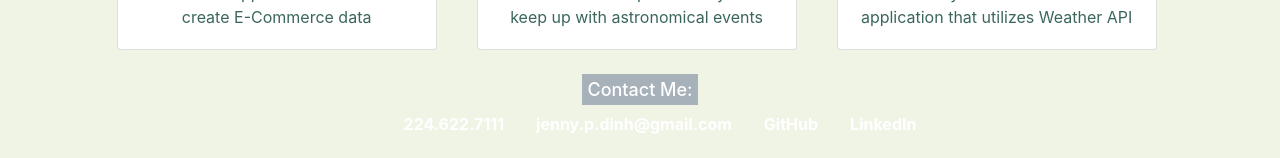
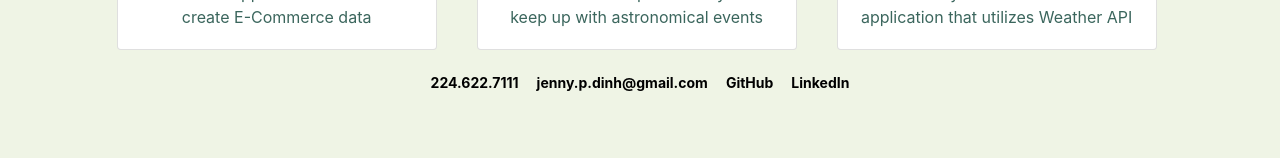
Before and after one commit to jdinh3/react-portfolio, a React (Create React App) app: page /work in a window 1280 px wide. Shown: the part 717-875 px from the top of the page. After the commit the page ends 836 px from the top, so only its background shows below. Built offline with nearby package versions, Linux system fonts and the light colour scheme.

Commit message:
footer style updates

```diff
--- a/src/components/Footer.css
+++ b/src/components/Footer.css
@@ -1,31 +1,19 @@
 h3 {
-    color: rgb(255, 255, 255);
     text-align: center;
 }
 
-h3 span {
-    background-color: rgba(5, 26, 90, 0.308);
-    padding: 5px;
-    font-size: 18px;
-
-}
-
 .footer ul {
-    display: flex;
     list-style-type: none;
-    justify-content: center;
-    justify-self: center;
-    align-self: center;
     align-items: space-between;
     flex-shrink: 0;
-    padding-bottom: 25px;
+    gap: 18px;
+    padding: 0 20px 25px 20px;
 }
 
 .footer li a {
-    color: rgb(255, 255, 255);
-    font-size: 16px;
+    font-size: 14px;
     font-weight: bold;
-    padding: 16px;
+    color: black;
 }
 
 .footer {
@@ -35,3 +23,11 @@ h3 span {
     margin-left: auto;
     margin-right:auto;
 }
+
+@media (min-width: 768px) {
+    .footer ul {
+        display: flex;
+        justify-content: center;
+        align-self: center;
+    }
+}
--- a/src/components/Footer.js
+++ b/src/components/Footer.js
@@ -5,9 +5,6 @@ import "./Card.css";
 function Footer() {
   return (
     <div className="footer">
-      <h3>
-        <span>Contact Me:</span>
-      </h3>
       <ul>
         <li>
           <a href="tel:224.622.7111">224.622.7111</a>
```
